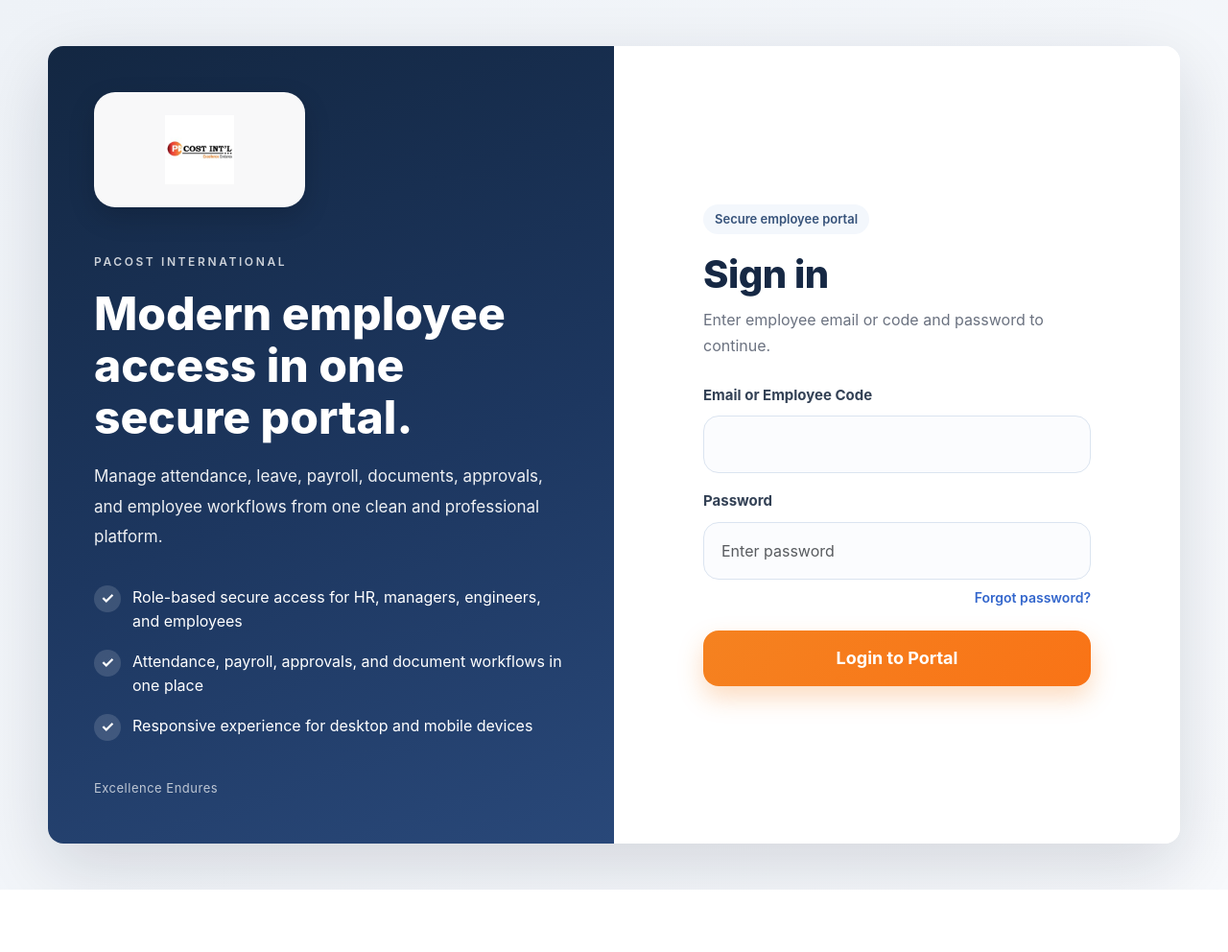
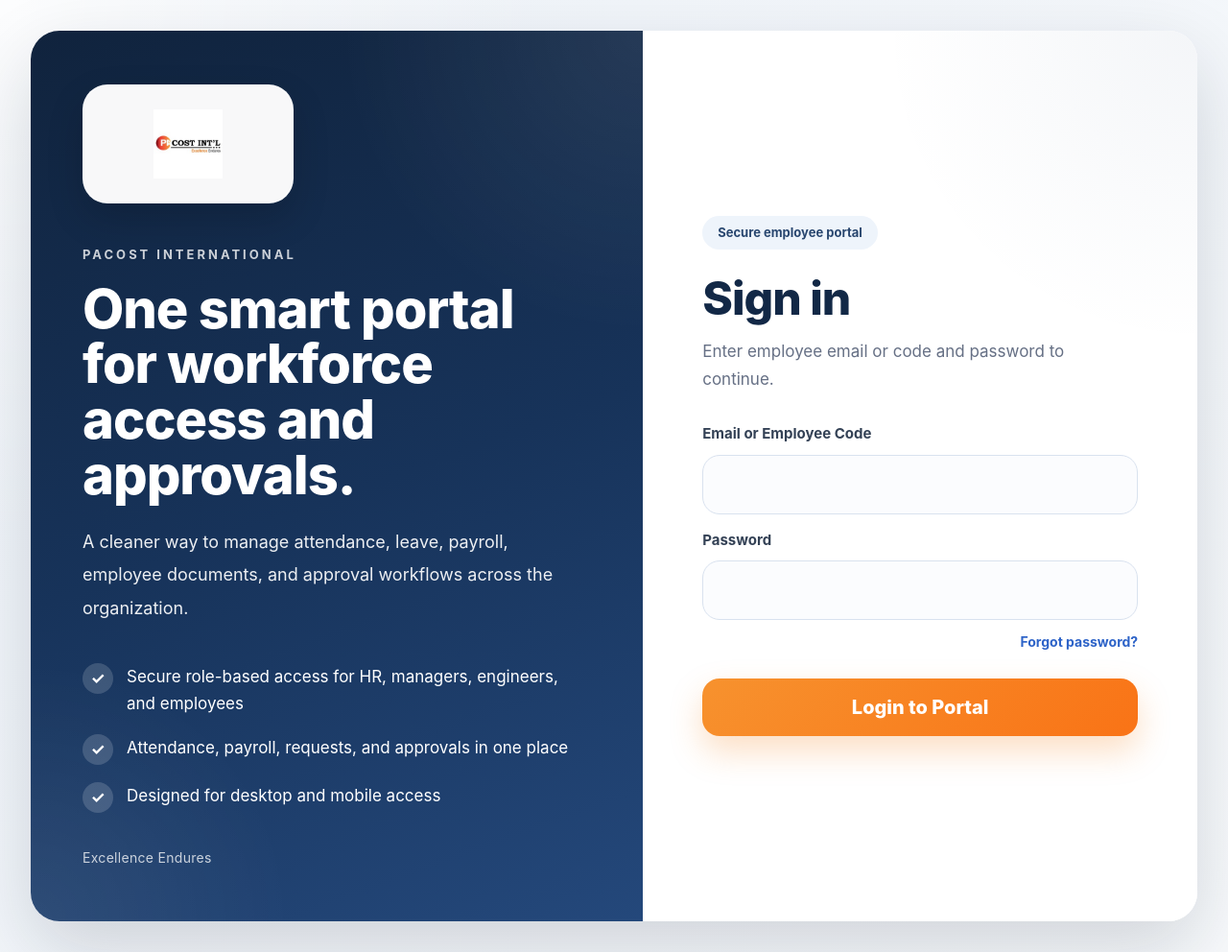
Before and after one commit to evilgenious486-blip/employee-portal, a Flask app: page /login in a window 1280 px wide. Shown: the whole page at 96% size. Before the commit the page ends 927 px from the top, so only its background shows below. Run offline with Flask 3, Linux system fonts and the light colour scheme.

Commit message:
Improve login page overall design

```diff
--- a/templates/login.html
+++ b/templates/login.html
@@ -2,76 +2,61 @@
 {% set title = "Login" %}
 
 {% block public_content %}
-<div class="container-fluid min-vh-100 d-flex align-items-center justify-content-center py-4 py-lg-5" style="background:linear-gradient(135deg,#eef2f7 0%,#f7f9fc 100%);">
-  <div class="row g-0 rounded-4 overflow-hidden shadow-lg" style="max-width:1180px; width:100%; background:#ffffff; min-height:720px; box-shadow:0 24px 70px rgba(15,23,42,.14) !important;">
+<div class="portal-login-page">
+  <div class="portal-login-shell">
 
-    <div class="col-lg-6 d-none d-lg-flex flex-column justify-content-between p-5 text-white position-relative"
-         style="background:linear-gradient(160deg,#132742 0%,#1d3760 55%,#294879 100%);">
-      <div>
-        <div class="d-inline-flex align-items-center justify-content-center mb-5"
-             style="width:220px; min-height:120px; background:rgba(255,255,255,.97); border-radius:22px; padding:22px; box-shadow:0 10px 28px rgba(0,0,0,.16);">
-          <img src="{{ url_for('static', filename='images/pacost_logo.png') }}"
-               alt="Pacost Logo"
-               style="max-width:100%; max-height:72px; width:auto; height:auto; object-fit:contain; display:block;">
+    <div class="portal-login-left">
+      <div class="portal-login-left-inner">
+        <div class="brand-card">
+          <img src="{{ url_for('static', filename='images/pacost_logo.png') }}" alt="Pacost Logo">
         </div>
 
-        <div style="font-size:12px; letter-spacing:2.6px; opacity:.78; margin-bottom:18px; font-weight:600;">
-          PACOST INTERNATIONAL
+        <div class="brand-kicker">PACOST INTERNATIONAL</div>
+
+        <h1 class="brand-title">
+          One smart portal for
+          workforce access and
+          approvals.
+        </h1>
+
+        <p class="brand-text">
+          A cleaner way to manage attendance, leave, payroll, employee documents, and approval workflows across the organization.
+        </p>
+
+        <div class="feature-list">
+          <div class="feature-item">
+            <span class="feature-icon">✓</span>
+            <span>Secure role-based access for HR, managers, engineers, and employees</span>
           </div>
 
-        <h1 style="font-size:48px; line-height:1.12; font-weight:800; margin-bottom:20px; max-width:520px;">
-          Modern employee access in one secure portal.
-        </h1>
+          <div class="feature-item">
+            <span class="feature-icon">✓</span>
+            <span>Attendance, payroll, requests, and approvals in one place</span>
+          </div>
 
-        <p style="font-size:17px; line-height:1.85; opacity:.92; max-width:500px; margin-bottom:34px;">
-          Manage attendance, leave, payroll, documents, approvals, and employee workflows from one clean and professional platform.
-        </p>
-
-        <div style="display:grid; gap:16px; max-width:500px;">
-          <div style="display:flex; align-items:flex-start; gap:12px; font-size:16px; line-height:1.6;">
-            <span style="display:inline-flex; align-items:center; justify-content:center; min-width:28px; height:28px; border-radius:50%; background:rgba(255,255,255,.14); font-weight:700;">✓</span>
-            <span>Role-based secure access for HR, managers, engineers, and employees</span>
-          </div>
-          <div style="display:flex; align-items:flex-start; gap:12px; font-size:16px; line-height:1.6;">
-            <span style="display:inline-flex; align-items:center; justify-content:center; min-width:28px; height:28px; border-radius:50%; background:rgba(255,255,255,.14); font-weight:700;">✓</span>
-            <span>Attendance, payroll, approvals, and document workflows in one place</span>
-          </div>
-          <div style="display:flex; align-items:flex-start; gap:12px; font-size:16px; line-height:1.6;">
-            <span style="display:inline-flex; align-items:center; justify-content:center; min-width:28px; height:28px; border-radius:50%; background:rgba(255,255,255,.14); font-weight:700;">✓</span>
-            <span>Responsive experience for desktop and mobile devices</span>
-          </div>
+          <div class="feature-item">
+            <span class="feature-icon">✓</span>
+            <span>Designed for desktop and mobile access</span>
           </div>
         </div>
 
-      <div style="margin-top:40px; font-size:13px; opacity:.7; letter-spacing:.5px;">
-        Excellence Endures
+        <div class="brand-footer">Excellence Endures</div>
       </div>
     </div>
 
-    <div class="col-lg-6 d-flex align-items-center" style="background:#ffffff;">
-      <div class="w-100 px-4 px-md-5 py-5" style="max-width:500px; margin:0 auto;">
-        <div class="d-lg-none text-center mb-4">
-          <img src="{{ url_for('static', filename='images/pacost_logo.png') }}" alt="Pacost Logo" style="max-width:150px; height:auto;">
-        </div>
+    <div class="portal-login-right">
+      <div class="login-panel">
+        <div class="login-badge">Secure employee portal</div>
 
-        <div class="mb-4">
-          <div style="display:inline-flex; align-items:center; gap:8px; padding:6px 12px; background:#f3f7fc; color:#36527a; border-radius:999px; font-size:13px; font-weight:600; margin-bottom:18px;">
-            Secure employee portal
-          </div>
-
-          <h2 style="font-size:40px; font-weight:800; color:#162844; margin-bottom:10px; letter-spacing:-.5px;">
-            Sign in
-          </h2>
-
-          <p style="font-size:16px; color:#6b7280; margin-bottom:0; line-height:1.7;">
+        <h2 class="login-title">Sign in</h2>
+        <p class="login-subtitle">
           Enter employee email or code and password to continue.
         </p>
-        </div>
 
         {% with messages = get_flashed_messages(with_categories=true) %}
           {% if messages %}
             {% for category, message in messages %}
-              <div class="alert {% if category == 'success' %}alert-success{% elif category == 'warning' %}alert-warning{% else %}alert-light border{% endif %} rounded-4 mb-3" role="alert" style="font-size:15px; padding:14px 16px;">
+              <div class="alert {% if category == 'success' %}alert-success{% elif category == 'warning' %}alert-warning{% else %}alert-light border{% endif %} rounded-4 mb-3">
                 {{ message }}
               </div>
             {% endfor %}
@@ -79,52 +64,47 @@
         {% endwith %}
 
         {% if error %}
-          <div class="alert alert-danger rounded-4 mb-3" role="alert" style="font-size:15px; padding:14px 16px;">
+          <div class="alert alert-danger rounded-4 mb-3">
             {{ error }}
           </div>
         {% endif %}
 
-        <form method="POST" action="{{ url_for('login') }}">
+        <form method="POST" action="{{ url_for('login') }}" autocomplete="off">
+          <input type="text" style="display:none">
+          <input type="password" style="display:none">
+
           <div class="mb-3">
-            <label for="identifier" class="form-label" style="font-size:15px; font-weight:700; color:#334155; margin-bottom:10px;">
-              Email or Employee Code
-            </label>
+            <label for="identifier" class="login-label">Email or Employee Code</label>
             <input
               type="text"
-              class="form-control form-control-lg"
+              class="form-control login-input"
               id="identifier"
               name="identifier"
               required
-              autocomplete="username"
-              style="height:60px; font-size:16px; border-radius:16px; border:1px solid #dbe4f0; background:#fbfcfe; padding:0 18px; box-shadow:none;"
+              autocomplete="off"
+              autocorrect="off"
+              autocapitalize="off"
+              spellcheck="false"
             >
           </div>
 
           <div class="mb-2">
-            <label for="password" class="form-label" style="font-size:15px; font-weight:700; color:#334155; margin-bottom:10px;">
-              Password
-            </label>
+            <label for="password" class="login-label">Password</label>
             <input
               type="password"
-              class="form-control form-control-lg"
+              class="form-control login-input"
               id="password"
               name="password"
-              placeholder="Enter password"
               required
-              autocomplete="current-password"
-              style="height:60px; font-size:16px; border-radius:16px; border:1px solid #dbe4f0; background:#fbfcfe; padding:0 18px; box-shadow:none;"
+              autocomplete="new-password"
             >
           </div>
 
-          <div class="d-flex justify-content-end align-items-center mb-4 mt-2">
-            <a href="{{ url_for('forgot_password') }}" style="font-size:14px; font-weight:600; color:#3366cc; text-decoration:none;">Forgot password?</a>
+          <div class="login-meta">
+            <a href="{{ url_for('forgot_password') }}" class="forgot-link">Forgot password?</a>
           </div>
 
-          <button
-            type="submit"
-            class="btn w-100"
-            style="height:58px; font-size:18px; font-weight:700; background:linear-gradient(135deg,#f58220 0%,#f97316 100%); color:#fff; border:none; border-radius:16px; box-shadow:0 12px 26px rgba(245,130,32,.28);"
-          >
+          <button type="submit" class="login-btn-main">
             Login to Portal
           </button>
         </form>
@@ -133,4 +113,261 @@
 
   </div>
 </div>
+
+<style>
+  .portal-login-page{
+    min-height:100vh;
+    display:flex;
+    align-items:center;
+    justify-content:center;
+    padding:32px;
+    background:
+      radial-gradient(circle at top left, rgba(255,255,255,0.85), transparent 35%),
+      linear-gradient(135deg, #eef3f9 0%, #f8fafc 100%);
+  }
+
+  .portal-login-shell{
+    width:100%;
+    max-width:1280px;
+    min-height:760px;
+    display:grid;
+    grid-template-columns: 1.05fr 0.95fr;
+    background:#ffffff;
+    border-radius:30px;
+    overflow:hidden;
+    box-shadow:0 30px 80px rgba(15, 23, 42, 0.16);
+  }
+
+  .portal-login-left{
+    position:relative;
+    background:
+      radial-gradient(circle at top right, rgba(255,255,255,0.08), transparent 28%),
+      radial-gradient(circle at bottom left, rgba(255,255,255,0.07), transparent 24%),
+      linear-gradient(160deg, #10233d 0%, #17335a 52%, #24487b 100%);
+    color:#fff;
+    padding:56px 54px;
+  }
+
+  .portal-login-left-inner{
+    height:100%;
+    display:flex;
+    flex-direction:column;
+  }
+
+  .brand-card{
+    width:220px;
+    min-height:124px;
+    display:flex;
+    align-items:center;
+    justify-content:center;
+    background:rgba(255,255,255,0.97);
+    border-radius:26px;
+    padding:22px;
+    box-shadow:0 16px 38px rgba(0,0,0,0.16);
+    margin-bottom:44px;
+  }
+
+  .brand-card img{
+    max-width:100%;
+    max-height:72px;
+    object-fit:contain;
+  }
+
+  .brand-kicker{
+    font-size:13px;
+    font-weight:700;
+    letter-spacing:3px;
+    opacity:0.78;
+    margin-bottom:18px;
+  }
+
+  .brand-title{
+    font-size:56px;
+    line-height:1.03;
+    font-weight:800;
+    letter-spacing:-1px;
+    margin:0 0 24px 0;
+    max-width:560px;
+  }
+
+  .brand-text{
+    font-size:18px;
+    line-height:1.9;
+    opacity:0.92;
+    max-width:520px;
+    margin-bottom:34px;
+  }
+
+  .feature-list{
+    display:grid;
+    gap:18px;
+    max-width:530px;
+    margin-top:6px;
+  }
+
+  .feature-item{
+    display:flex;
+    align-items:flex-start;
+    gap:14px;
+    font-size:17px;
+    line-height:1.65;
+  }
+
+  .feature-icon{
+    width:32px;
+    height:32px;
+    min-width:32px;
+    display:inline-flex;
+    align-items:center;
+    justify-content:center;
+    border-radius:50%;
+    background:rgba(255,255,255,0.16);
+    font-weight:700;
+  }
+
+  .brand-footer{
+    margin-top:auto;
+    font-size:14px;
+    opacity:0.76;
+    letter-spacing:0.3px;
+    padding-top:36px;
+  }
+
+  .portal-login-right{
+    display:flex;
+    align-items:center;
+    justify-content:center;
+    padding:42px;
+    background:
+      radial-gradient(circle at top right, rgba(36,72,123,0.05), transparent 30%),
+      #ffffff;
+  }
+
+  .login-panel{
+    width:100%;
+    max-width:470px;
+    padding:22px 8px;
+  }
+
+  .login-badge{
+    display:inline-flex;
+    align-items:center;
+    gap:8px;
+    padding:8px 16px;
+    border-radius:999px;
+    background:#eef4fb;
+    color:#28466f;
+    font-size:13px;
+    font-weight:700;
+    margin-bottom:22px;
+  }
+
+  .login-title{
+    font-size:48px;
+    font-weight:800;
+    color:#122846;
+    letter-spacing:-1px;
+    margin:0 0 12px 0;
+  }
+
+  .login-subtitle{
+    font-size:17px;
+    color:#667085;
+    line-height:1.75;
+    margin-bottom:30px;
+  }
+
+  .login-label{
+    font-size:15px;
+    font-weight:700;
+    color:#334155;
+    margin-bottom:10px;
+    display:block;
+  }
+
+  .login-input{
+    height:62px;
+    border-radius:18px;
+    border:1px solid #d9e2ef;
+    background:#fbfcfe;
+    padding:0 18px;
+    font-size:16px;
+    box-shadow:none !important;
+    transition:all 0.2s ease;
+  }
+
+  .login-input:focus{
+    border-color:#8eb2e5;
+    background:#ffffff;
+    box-shadow:0 0 0 4px rgba(63, 114, 194, 0.10) !important;
+  }
+
+  .login-meta{
+    display:flex;
+    justify-content:flex-end;
+    margin:12px 0 28px 0;
+  }
+
+  .forgot-link{
+    text-decoration:none;
+    font-size:14px;
+    font-weight:700;
+    color:#2d63c8;
+  }
+
+  .forgot-link:hover{
+    text-decoration:underline;
+  }
+
+  .login-btn-main{
+    width:100%;
+    height:60px;
+    border:none;
+    border-radius:18px;
+    background:linear-gradient(135deg,#f7922e 0%, #f97316 100%);
+    color:#fff;
+    font-size:20px;
+    font-weight:800;
+    box-shadow:0 16px 34px rgba(245,130,32,0.26);
+    transition:all 0.2s ease;
+  }
+
+  .login-btn-main:hover{
+    transform:translateY(-1px);
+    box-shadow:0 20px 36px rgba(245,130,32,0.30);
+  }
+
+  @media (max-width: 991.98px){
+    .portal-login-page{
+      padding:18px;
+    }
+
+    .portal-login-shell{
+      grid-template-columns:1fr;
+      min-height:auto;
+      border-radius:24px;
+    }
+
+    .portal-login-left{
+      display:none;
+    }
+
+    .portal-login-right{
+      padding:26px 18px;
+    }
+
+    .login-panel{
+      max-width:100%;
+      padding:8px 2px;
+    }
+
+    .login-title{
+      font-size:38px;
+    }
+
+    .login-subtitle{
+      font-size:15px;
+    }
+  }
+</style>
 {% endblock %}
```
Lines whose indentation alone changed are shown as unchanged.
